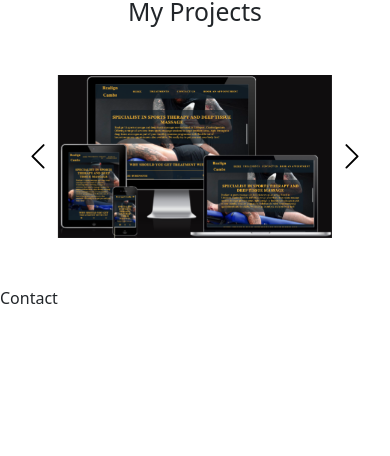
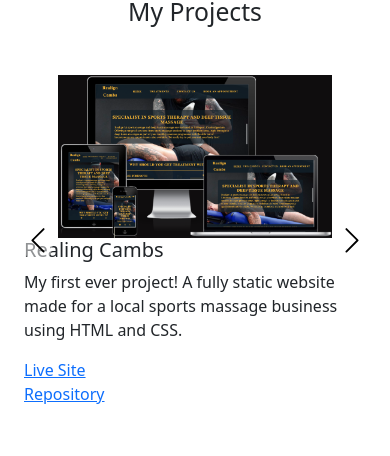
Before and after one commit to James-Burch/James-Burch-Resume, a React (Vite) app in the folder James-Burch-Resume/: page / in a window 390 px wide. Shown: the part 180-636 px from the top of the page. Built offline with nearby package versions, Linux system fonts and the light colour scheme.

Commit message:
Create card for projects

```diff
--- a/James-Burch-Resume/src/components/ProjectCarousel.jsx
+++ b/James-Burch-Resume/src/components/ProjectCarousel.jsx
@@ -3,65 +3,79 @@ import React from "react";
 const ProjectCarousel = () => {
   return (
     <div className="container d-flex justify-content-center my-5">
-      <div id="projectCarousel" className="carousel slide" data-bs-ride="carousel">
+      <div id="projectCarousel" className="carousel slide" data-bs-ride="carousel" data-bs-interval="4000">
         <div className="carousel-inner">
           {/* First Slide (Active) */}
           <div className="carousel-item active">
+            <div className="flip-card">
+              <div className="flip-card-inner">
+                {/* Front: Project Image */}
+                <div className="flip-card-front">
                   <img src="/images/project1hp.png" className="d-block w-100 project-img" alt="Project 1" />
-            <div className="carousel-caption d-none d-md-block">
+                </div>
+                {/* Back: Project Details */}
+                <div className="flip-card-back">
                   <h5>Realing Cambs</h5>
                   <p>My first ever project! A fully static website made for a local sports massage business using HTML and CSS.</p>
-              <a href="https://james-burch.github.io/PP1-CI/">Live Site</a>
+                  <a href="https://james-burch.github.io/PP1-CI/" target="_blank" rel="noopener noreferrer">Live Site</a>
                   <br />
-              <a href="https://github.com/James-Burch/PP1-CI">Repository</a>
+                  <a href="https://github.com/James-Burch/PP1-CI" target="_blank" rel="noopener noreferrer">Repository</a>
+                </div>
+              </div>
             </div>
           </div>
 
           {/* Second Slide */}
           <div className="carousel-item">
+            <div className="flip-card">
+              <div className="flip-card-inner">
+                <div className="flip-card-front">
                   <img src="/images/project2hp.png" className="d-block w-100 project-img" alt="Project 2" />
-            <div className="carousel-caption d-none d-md-block">
+                </div>
+                <div className="flip-card-back">
                   <h5>High Octane</h5>
                   <p>Brief description of Project 2.</p>
-              <a href="https://james-burch.github.io/Project2-CI/">Live Site</a>
+                  <a href="https://james-burch.github.io/Project2-CI/" target="_blank" rel="noopener noreferrer">Live Site</a>
                   <br />
-              <a href="https://github.com/James-Burch/Project2-CI">Repository</a>
+                  <a href="https://github.com/James-Burch/Project2-CI" target="_blank" rel="noopener noreferrer">Repository</a>
+                </div>
+              </div>
             </div>
           </div>
 
           {/* Third Slide */}
           <div className="carousel-item">
+            <div className="flip-card">
+              <div className="flip-card-inner">
+                <div className="flip-card-front">
                   <img src="/images/project3hp.png" className="d-block w-100 project-img" alt="Project 3" />
-            <div className="carousel-caption d-none d-md-block">
+                </div>
+                <div className="flip-card-back">
                   <h5>Fitness Tracker App</h5>
                   <p>A small and simple fitness tracker app built using Python with a frontend terminal to showcase.</p>
-              <a href="https://fitness-tracker-pp3-ac30d4f35dab.herokuapp.com/">Live Site</a>
+                  <a href="https://fitness-tracker-pp3-ac30d4f35dab.herokuapp.com/" target="_blank" rel="noopener noreferrer">Live Site</a>
                   <br />
-              <a href="https://github.com/James-Burch/Project-3">Repository</a>
+                  <a href="https://github.com/James-Burch/Project-3" target="_blank" rel="noopener noreferrer">Repository</a>
+                </div>
+              </div>
             </div>
           </div>
 
           {/* Fourth Slide */}
           <div className="carousel-item">
+            <div className="flip-card">
+              <div className="flip-card-inner">
+                <div className="flip-card-front">
                   <img src="/images/project4hp.png" className="d-block w-100 project-img" alt="Project 4" />
-            <div className="carousel-caption d-none d-md-block">
+                </div>
+                <div className="flip-card-back">
                   <h5>Golf Booking Website</h5>
                   <p>A golf booking website built using Django and Bootstrap.</p>
-              <a href="https://pp4-django-project-082841c8663e.herokuapp.com/">Live Site</a>
+                  <a href="https://pp4-django-project-082841c8663e.herokuapp.com/" target="_blank" rel="noopener noreferrer">Live Site</a>
                   <br />
-              <a href="https://github.com/James-Burch/PP4-Django-Project">Repository</a>
+                  <a href="https://github.com/James-Burch/PP4-Django-Project" target="_blank" rel="noopener noreferrer">Repository</a>
                 </div>
               </div>
-
-          {/* Fifth Slide */}
-          <div className="carousel-item">
-            <img src="/images/project5hp.png" className="d-block w-100 project-img" alt="Project 5" />
-            <div className="carousel-caption d-none d-md-block">
-              <h5>House Price Prediction Model</h5>
-              <p>A machine learning model to predict house prices.</p>
-              <a href="https://house-price-prediction-pp5-615997f77e23.herokuapp.com/">Live Site</a>
-              <br />
-              <a href="https://github.com/James-Burch/PP5-ML-PROJECT">Repository</a>
             </div>
           </div>
         </div>
```
Also changed, not shown: James-Burch-Resume/src/index.css (+5 -5 lines). Lines whose indentation alone changed are shown as unchanged.
